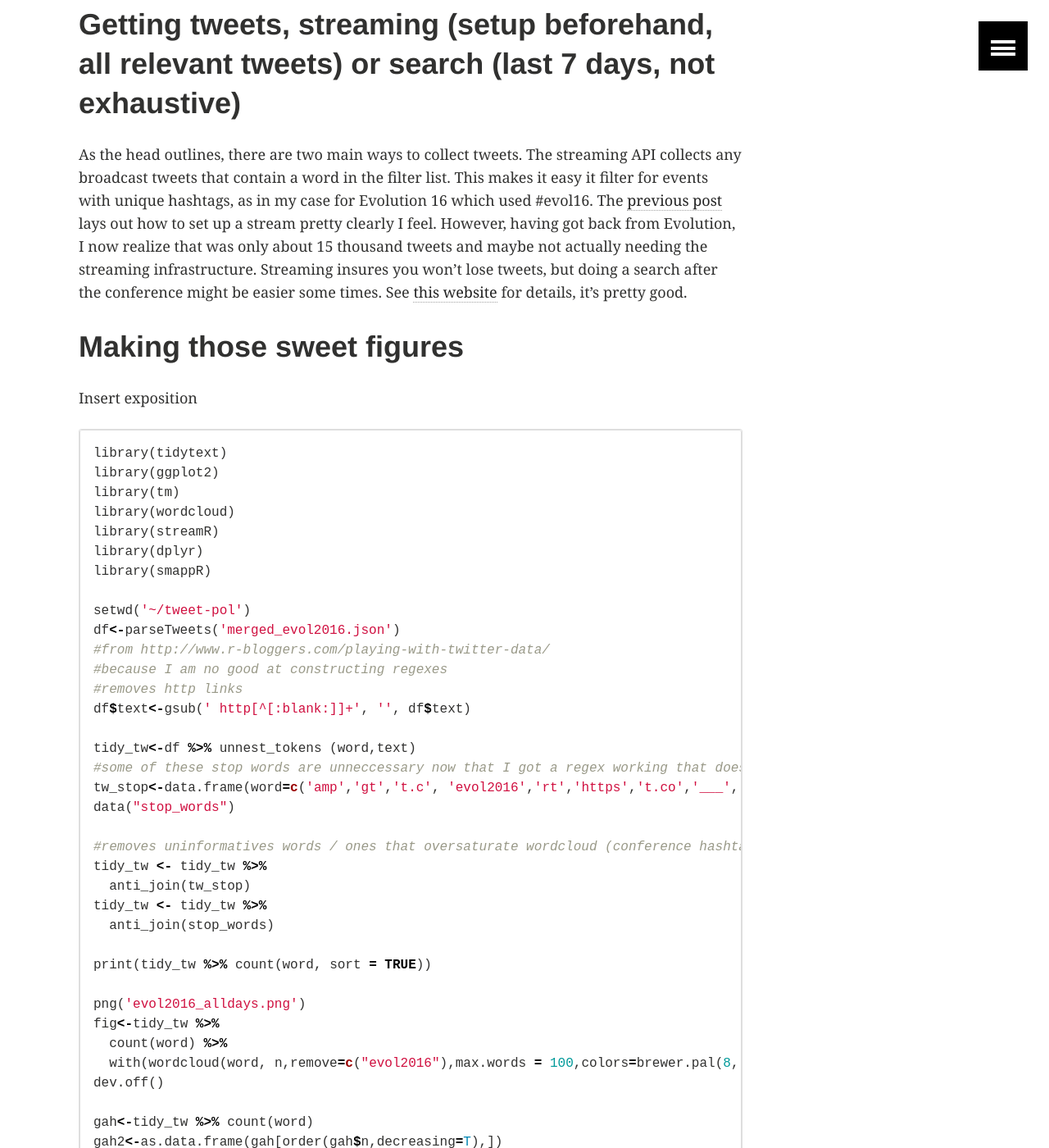
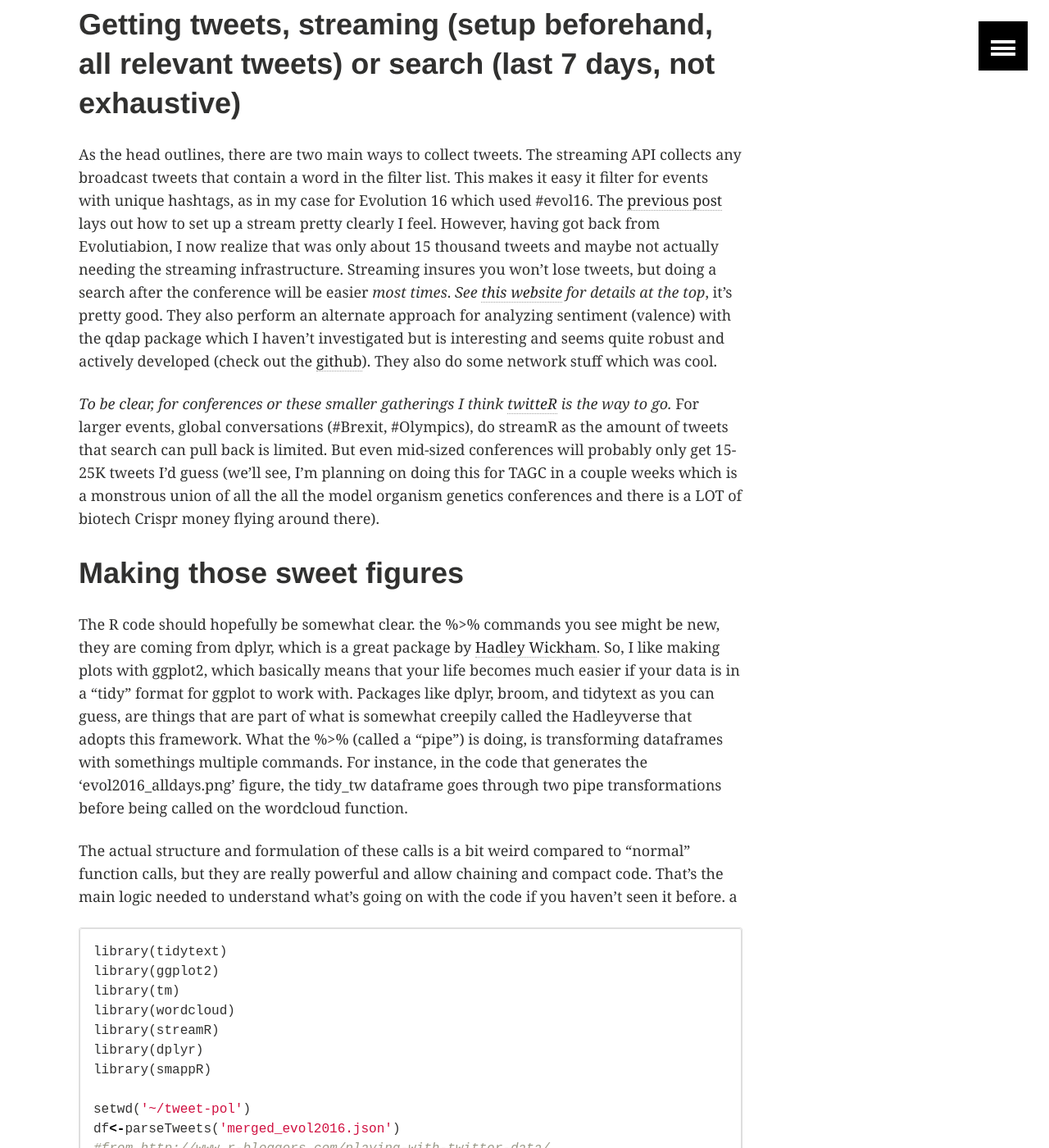
Before and after one commit to thomas-keller/thomas-keller.github.io, a Jekyll site: the page built from _posts/articles/2016-06-25-I-analyzed-evolution-2016-twitter-and-you-can-too-for-other-conferences.md, in a window 1280 px wide and 1400 px high, scrolled down 673 px. Shown: the whole window at 82% size. Built offline with Jekyll 4.4.1, drawn with Linux system fonts in a browser that asks for light colours; comment, search, counter and statistics services are not loaded; some of the changed text lies outside the part shown.

Commit message:
updated blog post

````diff
--- a/_posts/articles/2016-06-25-I-analyzed-evolution-2016-twitter-and-you-can-too-for-other-conferences.md
+++ b/_posts/articles/2016-06-25-I-analyzed-evolution-2016-twitter-and-you-can-too-for-other-conferences.md
@@ -15,12 +15,16 @@ I just got back from the Evolution 2016 meeting in Austin, Texas; it was amazing
 
 # Getting tweets, streaming (setup beforehand, all relevant tweets) or search (last 7 days, not exhaustive)
 
-As the head outlines, there are two main ways to collect tweets. The streaming API collects any broadcast tweets that contain a word in the filter list. This makes it easy it filter for events with unique hashtags, as in my case for Evolution 16 which used #evol16. The [previous post](http://thomas-keller.github.io/articles/using-streamr-tidytext-to-conferences-with-twitter/) lays out how to set up a stream pretty clearly I feel. However, having got back from Evolution, I now realize that was only about 15 thousand tweets and maybe not actually needing the streaming infrastructure. Streaming insures you won't lose tweets, but doing a search after the conference might be easier some times. See [this website](http://www.r-bloggers.com/playing-with-twitter-data/) for details, it's pretty good.
+As the head outlines, there are two main ways to collect tweets. The streaming API collects any broadcast tweets that contain a word in the filter list. This makes it easy it filter for events with unique hashtags, as in my case for Evolution 16 which used #evol16. The [previous post](http://thomas-keller.github.io/articles/using-streamr-tidytext-to-conferences-with-twitter/) lays out how to set up a stream pretty clearly I feel. However, having got back from Evolutiabion, I now realize that was only about 15 thousand tweets and maybe not actually needing the streaming infrastructure. Streaming insures you won't lose tweets, but doing a search after the conference will be easier *most times*. *See [this website](http://www.r-bloggers.com/playing-with-twitter-data/) for details at the top*, it's pretty good. They also perform an alternate approach for analyzing sentiment (valence) with the qdap package which I haven't investigated but is interesting and seems quite robust and actively developed (check out the [github](https://github.com/trinker/qdap)). They also do some network stuff which was cool.
+
+*To be clear, for conferences or these smaller gatherings I think [twitteR](https://cran.r-project.org/web/packages/twitteR/index.html) is the way to go.* For larger events, global conversations (#Brexit, #Olympics), do streamR as the amount of tweets that search can pull back is limited. But even mid-sized conferences will probably only get 15-25K tweets I'd guess (we'll see, I'm planning on doing this for TAGC in a couple weeks which is a monstrous union of all the all the model organism genetics conferences and there is a LOT of biotech Crispr money flying around there).
 
 # Making those sweet figures
 
-Insert exposition
+The R code should hopefully be somewhat clear. the %>% commands you see might be new, they are coming from dplyr, which is a great package by [Hadley Wickham](http://hadley.nz/). So, I like making plots with ggplot2, which basically means that your life becomes much easier if your data is in a "tidy" format for ggplot to work with. Packages like dplyr, broom, and tidytext as you can guess, are things that are part of what is somewhat creepily called the Hadleyverse that adopts this framework. What the %>% (called a "pipe") is doing, is transforming dataframes with somethings multiple commands. For instance, in the code that generates the 'evol2016_alldays.png' figure, the tidy_tw dataframe goes through two pipe transformations before being called on the wordcloud function.
 
+The actual structure and formulation of these calls is a bit weird compared to "normal" function calls, but they are really powerful and allow chaining and compact code. That's the main logic needed to understand what's going on with the code if you haven't seen it before.
+a
 ```R
 library(tidytext)
 library(ggplot2)
@@ -35,6 +39,8 @@ df<-parseTweets('merged_evol2016.json')
 #from http://www.r-bloggers.com/playing-with-twitter-data/
 #because I am no good at constructing regexes
 #removes http links
+#I guess this actually still is causing a memory leak so don't do it!
+#theoretically there is some even uglier regex that successfully does this simple task, I just don't know what it looks like
 df$text<-gsub(' http[^[:blank:]]+', '', df$text)
 
 tidy_tw<-df %>% unnest_tokens (word,text)
@@ -113,6 +119,13 @@ There are several caveats to this figure. First, this was produced using what wa
 <img src="https://thomas-keller.github.io/images/evol2016_numtweets_user.png" width="800">
 The third figure is just the inverse relationship between the frequency of users during the conference with that number of #evol2016.
 
+#Update 06-30-2016
+
+The final analysis I wanted to do was some kind of network figure so I finally live the dream and capitalize off the lab meetings I attended of [Lauren Ancel Meyers](http://www.bio.utexas.edu/research/meyers/). In a cruel twist of fate I did come down with something towards the end of the conference, so it was 100% part of the contact network, but WHO WAS IT???
+
+TODO
+
+
 # The end
 
 Yep, that's it. Natural Language Processing is a huge rabbit hole, and it can look more or less endless to a newcomer. However, on the upside there are a lot of tools now that make it pretty easy to get started, and good tutorials. [tidytext](https://cran.r-project.org/web/packages/tidytext/vignettes/tf_idf.html) is a great vignette that I highly suggest, it is a quick read and super approachable for any skill level.
````
